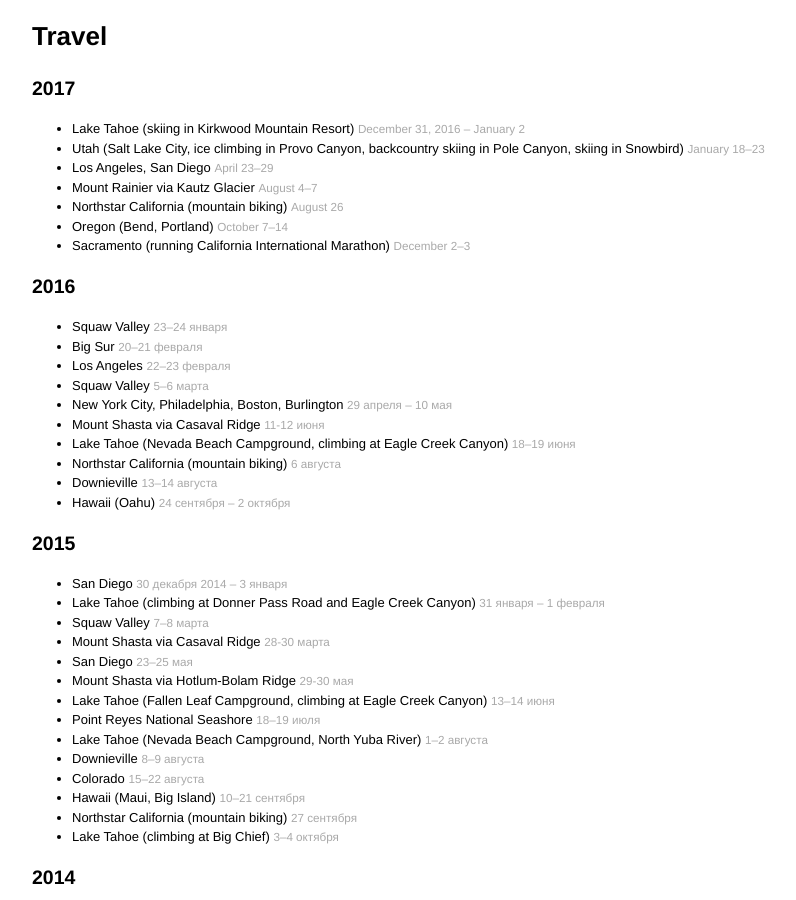
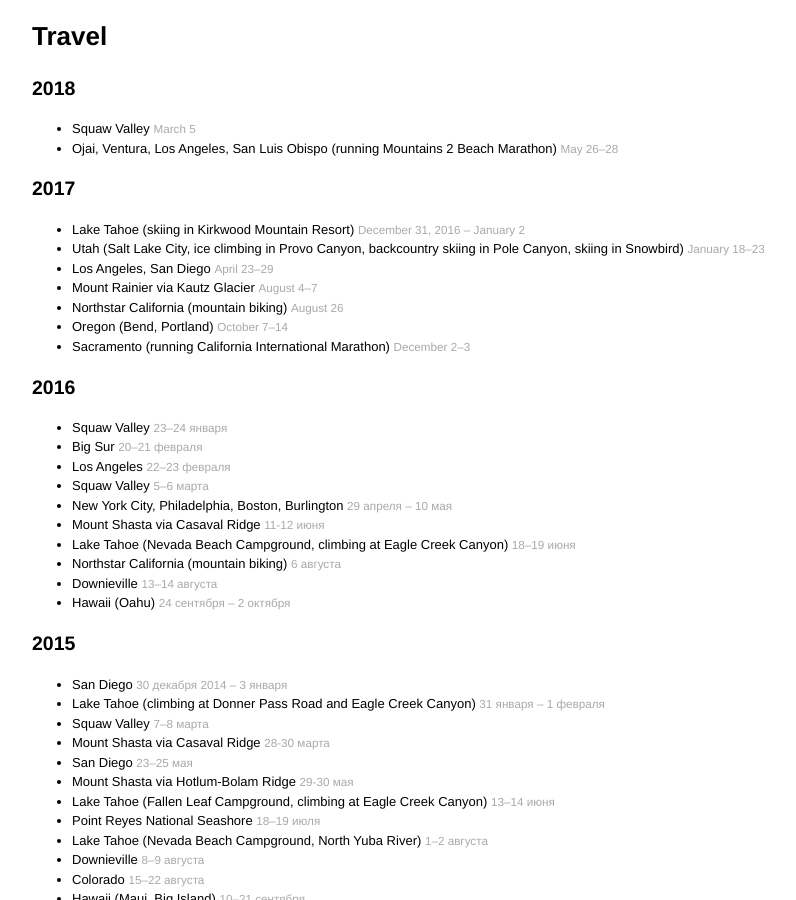
Before and after one commit to denis/denis.github.com, a Jekyll site: the page built from travel.md, in a window 1280 px wide and 900 px high. Shown: the whole window, without its empty margins (208-1004 px from the left). Built offline with Jekyll 4.4.1, drawn with Linux system fonts in a browser that asks for light colours; comment, search, counter and statistics services are not loaded.

Commit message:
Add 2018 trips to Travel

```diff
--- a/travel.md
+++ b/travel.md
@@ -5,6 +5,11 @@
 ---
 
 # {{ page.title }}
+
+## 2018
+
+- Squaw Valley <small>March 5</small>
+- Ojai, Ventura, Los Angeles, San Luis Obispo (running Mountains 2 Beach Marathon) <small>May 26–28</small>
 
 ## 2017
 
```
